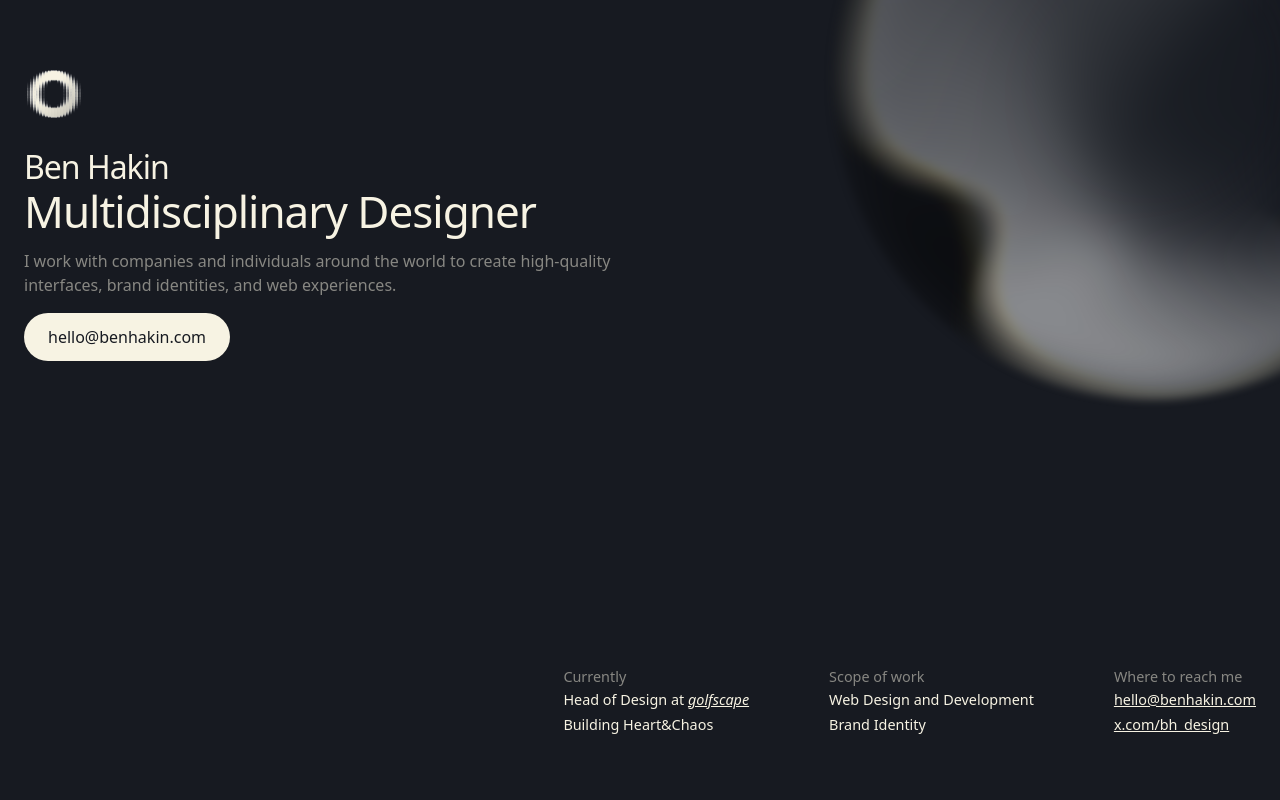
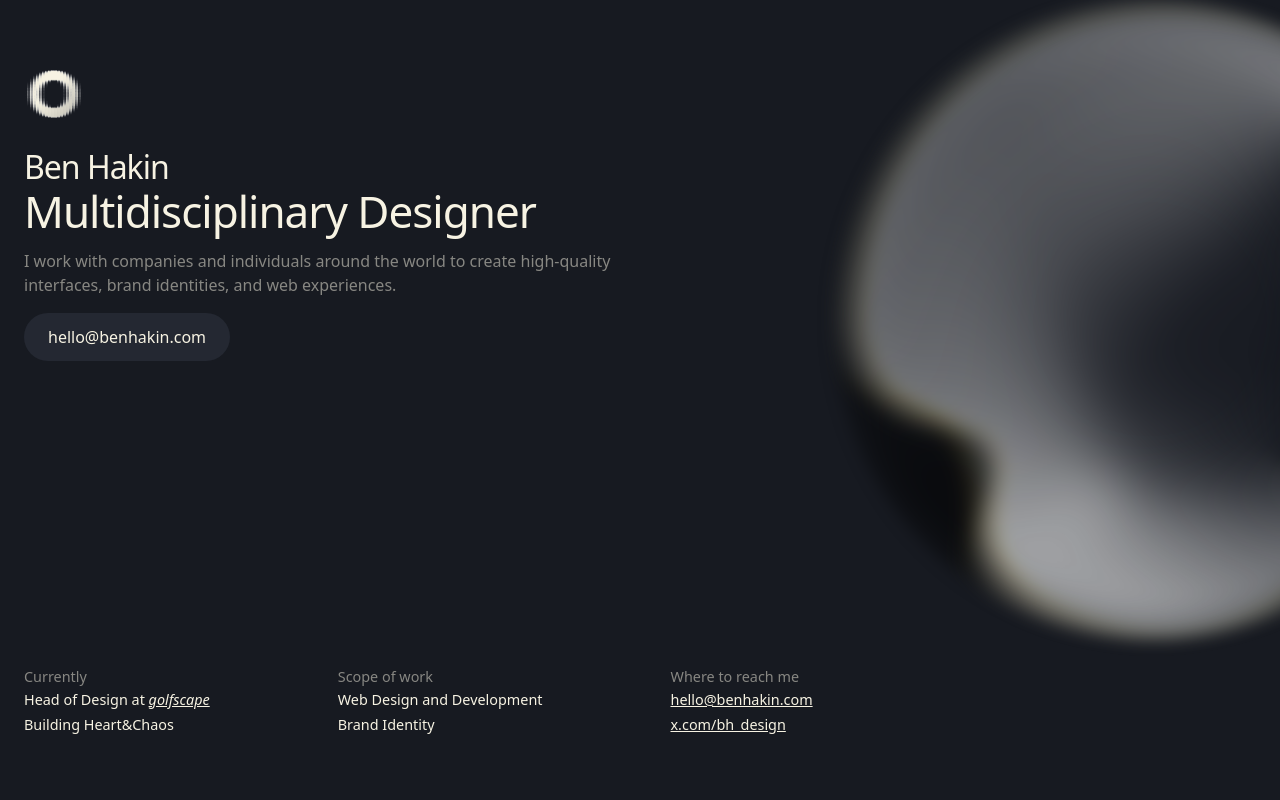
Before and after one commit to ben-hakin-dev/Portfolio, a website built with Vite: page index.html in a window 1280 px wide. Shown: the top 800 px of the page. Built offline with nearby package versions, Linux system fonts and the light colour scheme; files whose address does not match are found by name.

Commit message:
Bug fixes for desktop

```diff
--- a/src/components.css
+++ b/src/components.css
@@ -14,11 +14,11 @@
 }
 
 .button-primary {
-    background-color: var(--brand-light);
-    color: var(--brand-dark);
+    background-color: var(--dark-accent);
+    color: var(--brand-light);
     &:hover {
-        background-color: var(--dark-accent);
-        color: var(--brand-light);
+        background-color: var(--brand-light);
+        color: var(--brand-dark);
     }
 }
 
--- a/src/style.css
+++ b/src/style.css
@@ -71,8 +71,7 @@
         width: 100%;
         @media only screen and (min-width: 1024px) {
             flex-direction: row;
-            gap: 5rem;
-            justify-content: flex-end;
+            gap: 8rem;
         }
         & .current-breakdown-item {
             display: flex;
@@ -332,9 +331,6 @@
     width: auto;
 }
 
-
-
-
 .orb {
     display: grid;
     grid-template-areas: "stack";
@@ -351,9 +347,10 @@
     opacity: .5;
     @media only screen and (min-width: 900px) {
         inline-size: min(80vmin, 100%);
-        top: 10%;
+        top: 40%;
         left: 90%;
-        filter: blur(4px);
+        filter: blur(8px);
+        opacity: .6;
     }
     &::before,
     &::after {
```
Also changed, not shown: 1 other file.
